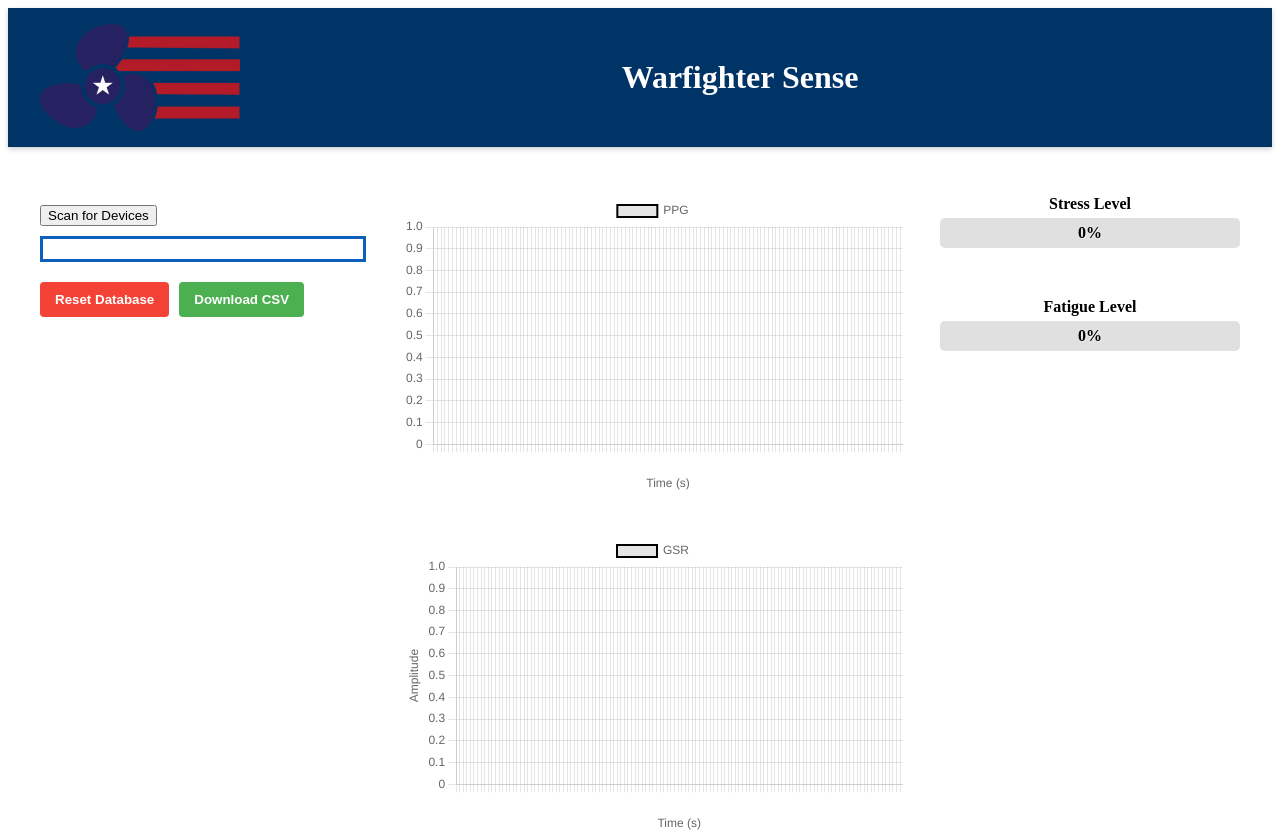
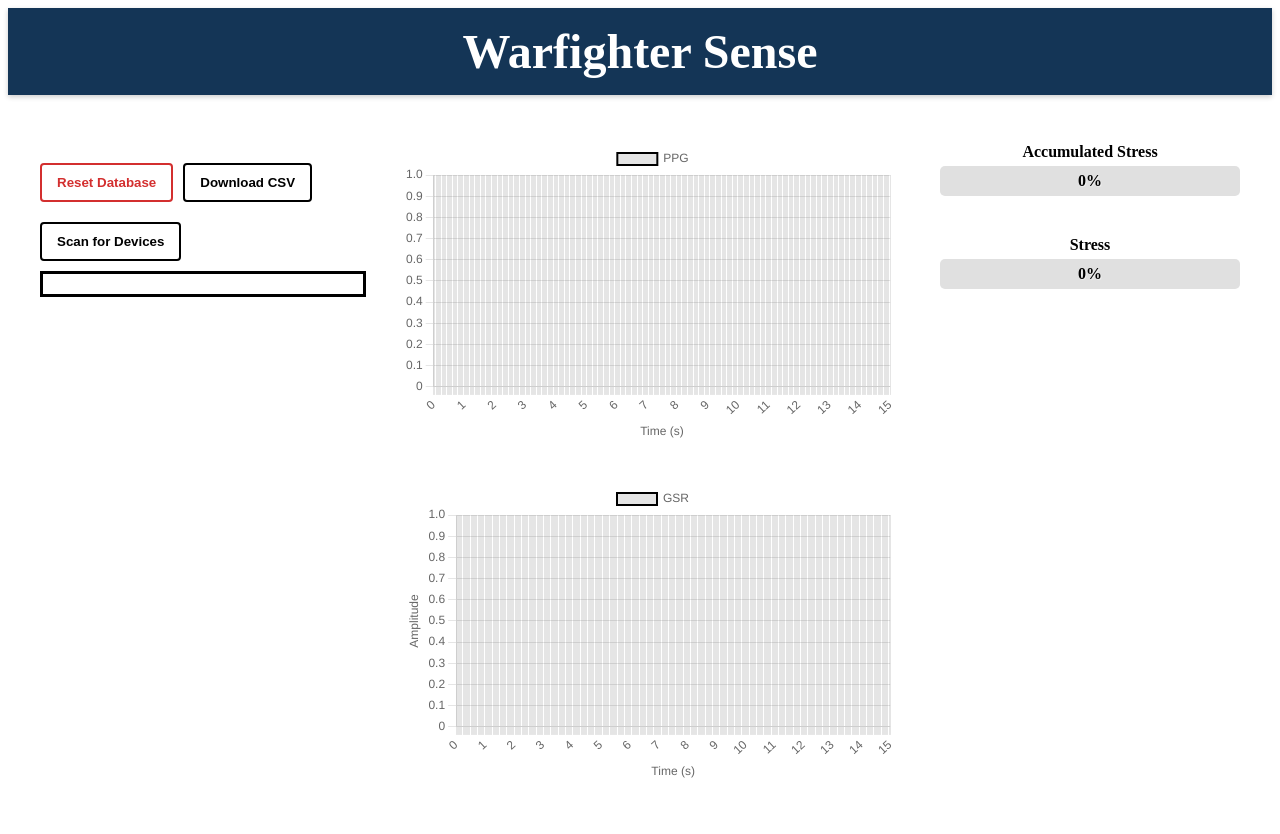
Before and after one commit to dennis-sarajlic/warfighter-app, a Flask app: page / in a window 1280 px wide. Shown: the top 834 px of the page. After the commit the page ends 778 px from the top, so only its background shows below. Run offline with Flask 3, Linux system fonts and the light colour scheme; parts of the project's set-up code (start-up, migrations or seed data) failed here and were passed over; some libraries are stand-ins or nearby versions.

Commit message:
Updates to UI

```diff
--- a/ble_subscribe.py
+++ b/ble_subscribe.py
@@ -43,9 +43,9 @@ def handle_ppg(sender, data):
     if prediction_delay_count == 10 and enough_data():
         prediction_delay_count = 0
         ppg, gsr = get_signals()
-        stress_prediction, fatigue_prediction = make_prediction(ppg, gsr)
-        print(int(stress_prediction), int(fatigue_prediction))
-        socketio.emit("predictions", {'stress':int(stress_prediction), 'fatigue': int(fatigue_prediction)})
+        stress_prediction, stress_proba = make_prediction(ppg, gsr)
+        print(int(stress_prediction), float(stress_proba))
+        socketio.emit("predictions", {'stress':int(stress_prediction), 'stress_proba': float(stress_proba)})
 
 async def connect_and_subscribe(address):
     if address in clients:
--- a/ml/predict.py
+++ b/ml/predict.py
@@ -35,6 +35,6 @@ def make_prediction(ppg_signal, gsr_signal):
 
     # Generate predictions
     stress_prediction = stress_model.predict(features)
-    fatigue_prediction = fatigue_model.predict(features)
+    stress_proba = stress_model.predict_proba(features)[0][1]
 
-    return stress_prediction, fatigue_prediction
+    return stress_prediction, stress_proba
--- a/static/app.js
+++ b/static/app.js
@@ -58,13 +58,15 @@ const socket = io("http://localhost:5000");
 
 const ctx = document.getElementById('ppgChart').getContext('2d');
 
-const MAX_POINTS = 375;  // 25 samples * 15 seconds
+const SAMPLE_RATE = 25;  // 25 Hz
+const MAX_SECONDS = 15;  // 15 seconds display window
+const MAX_POINTS = MAX_SECONDS * SAMPLE_RATE + 1;  // 376 samples (includes point at 0s and 15s)
 
 // Initialize chart with empty data
 const ppgChart = new Chart(ctx, {
   type: 'line',
   data: {
-    labels: Array(MAX_POINTS).fill(''), // blank x-axis labels for now
+    labels: Array(MAX_POINTS).fill(''), // Will be populated with time values
     datasets: [{
       label: 'PPG',
       data: [],
@@ -88,6 +90,13 @@ const ppgChart = new Chart(ctx, {
         title: {
           display: true,
           text: 'Time (s)'
+        },
+        ticks: {
+          autoSkip: false,
+          callback: function(value, index) {
+            // Only show ticks at each second (every 25 points, plus the first point)
+            return index % SAMPLE_RATE === 0 ? (index / SAMPLE_RATE) : '';
+          }
         }
       },
       y: {
@@ -109,6 +118,9 @@ socket.on('ppg_data', (msg) => {
     ppgChart.data.datasets[0].data =
       ppgChart.data.datasets[0].data.slice(-MAX_POINTS);
   }
+
+  // Update x-axis labels based on current data points
+  ppgChart.data.labels = Array(ppgChart.data.datasets[0].data.length).fill('');
 
   // Update chart
   ppgChart.update();
@@ -144,6 +156,13 @@ const gsrChart = new Chart(ctx_gsr, {
         title: {
           display: true,
           text: 'Time (s)'
+        },
+        ticks: {
+          autoSkip: false,
+          callback: function(value, index) {
+            // Only show ticks at each second (every 25 points, plus the first point)
+            return index % SAMPLE_RATE === 0 ? (index / SAMPLE_RATE) : '';
+          }
         }
       },
       y: {
@@ -157,7 +176,7 @@ const gsrChart = new Chart(ctx_gsr, {
   }
 });
 
-// When new PPG data comes in
+// When new GSR data comes in
 socket.on('gsr_data', (msg) => {
   const newData = msg.data;  // array of numbers
 
@@ -170,15 +189,16 @@ socket.on('gsr_data', (msg) => {
       gsrChart.data.datasets[0].data.slice(-MAX_POINTS);
   }
 
+  // Update x-axis labels based on current data points
+  gsrChart.data.labels = Array(gsrChart.data.datasets[0].data.length).fill('');
+
   // Update chart
   gsrChart.update();
 });
 
-
-// Initialize queues for stress and fatigue with 200 zeros
+// Initialize queues for stress with 200 zeros
 const MAX_QUEUE_SIZE = 200;
 let stressQueue = Array(MAX_QUEUE_SIZE).fill(0);
-let fatigueQueue = Array(MAX_QUEUE_SIZE).fill(0);
 
 // Add these lines to your existing JavaScript file
 // The socket variable is already defined in your code
@@ -189,28 +209,43 @@ socket.on('predictions', function(data) {
     stressQueue.push(data.stress);
     stressQueue.shift();
 
-    fatigueQueue.push(data.fatigue);
-    fatigueQueue.shift();
-
     // Update the progress bars
     updateBars();
+
+    const stressProba = data.stress_proba;
+
+    // Convert to percentage (0-100)
+    const stressPercentage = Math.round(stressProba * 100);
+
+    // Update the progress bar width
+    const stressBar = document.getElementById('stress-proba-bar');
+    stressBar.style.width = `${stressPercentage}%`;
+
+    // Update the percentage text
+    const percentageText = document.getElementById('stress-proba-percentage');
+    percentageText.textContent = `${stressPercentage}%`;
+
+    // Set color based on stress level
+    if (stressPercentage < 30) {
+      stressBar.style.backgroundColor = '#4CAF50'; // Green for low stress
+    } else if (stressPercentage < 70) {
+      stressBar.style.backgroundColor = '#FFC107'; // Yellow/amber for medium stress
+    } else {
+      stressBar.style.backgroundColor = '#F44336'; // Red for high stress
+    }
 });
 
 // Function to update both progress bars
 function updateBars() {
     // Get references to the progress bars
     const stressBar = document.getElementById('stress-bar');
-    const fatigueBar = document.getElementById('fatigue-bar');
     const stressPercentage = document.getElementById('stress-percentage');
-    const fatiguePercentage = document.getElementById('fatigue-percentage');
 
     // Calculate the sum of values in each queue
     const stressSum = stressQueue.reduce((acc, val) => acc + val, 0);
-    const fatigueSum = fatigueQueue.reduce((acc, val) => acc + val, 0);
 
     // Calculate percentages
     const stressPercentValue = (stressSum / MAX_QUEUE_SIZE) * 100;
-    const fatiguePercentValue = (fatigueSum / MAX_QUEUE_SIZE) * 100;
 
     // Update the progress bars
     if (stressBar) {
@@ -218,18 +253,9 @@ function updateBars() {
         updateBarColor(stressBar, stressPercentValue);
     }
 
-    if (fatigueBar) {
-        fatigueBar.style.width = `${fatiguePercentValue}%`;
-        updateBarColor(fatigueBar, fatiguePercentValue);
-    }
-
     // Update percentage text if elements exist
     if (stressPercentage) {
         stressPercentage.textContent = `${Math.round(stressPercentValue)}%`;
-    }
-
-    if (fatiguePercentage) {
-        fatiguePercentage.textContent = `${Math.round(fatiguePercentValue)}%`;
     }
 }
 
--- a/static/style.css
+++ b/static/style.css
@@ -1,5 +1,60 @@
+/* Common Button Styling */
+button {
+    padding: 10px 15px;
+    border: 2px solid #000000;
+    border-radius: 4px;
+    background-color: #ffffff;
+    color: #000000;
+    font-weight: bold;
+    cursor: pointer;
+    transition: all 0.3s ease;
+}
+
+button:hover {
+    background-color: #000000;
+    color: #ffffff;
+}
+
+/* Specific button classes while maintaining the new style */
+.scan-button {
+    margin-top: 10px;
+}
+
+.connect-button {
+    margin-top: 8px;
+}
+
+.action-button {
+    padding: 10px 15px;
+    border: 2px solid #000000;
+    border-radius: 4px;
+    background-color: #ffffff;
+    color: #000000;
+    font-weight: bold;
+    cursor: pointer;
+    transition: all 0.3s ease;
+}
+
+.action-button:hover {
+    background-color: #000000;
+    color: #ffffff;
+}
+
+/* If you still want a different style for danger buttons but keeping with your theme */
+.action-button.danger {
+    border-color: #d32f2f;
+    color: #d32f2f;
+    background-color: #ffffff;
+}
+
+.action-button.danger:hover {
+    background-color: #d32f2f;
+    color: #ffffff;
+}
+
+/* The rest of your CSS remains unchanged */
 .top-bar {
-    background-color: #003366; /* Dark blue */
+    background-color: #143556; /* Dark blue */
     color: white;
     padding: 1rem 2rem;
     display: flex;
@@ -11,23 +66,13 @@
 
 .top-bar h1 {
     margin: 0;
-    font-size: 2rem;
+    font-size: 3rem;
     flex: 1;
     text-align: center;
 }
 
-.top-bar img.logo {
-    height: 40px;
-    position: absolute;
-    left: 2rem;
-}
-
-.scan-button {
-    margin-top: 10px;
-}
-
 .device-card {
-    border: 1px solid #0682af;
+    border: 1px solid #000000;
     padding: 10px;
     margin: 8px 0;
     border-radius: 6px;
@@ -39,15 +84,11 @@
     font-weight: bold;
 }
 
-.connect-button {
-    margin-top: 8px;
-}
-
 /* Scrollable container */
 #device-list-container {
     max-height: 400px; /* Adjust based on your design */
     overflow-y: auto;
-    border: 3px solid #0d5fbd;
+    border: 3px solid #000000;
     padding: 10px;
     margin-top: 10px;
     width: 300px;
@@ -70,7 +111,6 @@
 .top-right-bars {
     display: flex;
     flex-direction: column;
-    gap: 50px; /* This controls the vertical space between bars */
     position: static;
 }
 
@@ -115,29 +155,6 @@
     gap: 10px;
 }
 
-.action-button {
-    padding: 10px 15px;
-    border: none;
-    border-radius: 4px;
-    background-color: #4CAF50;
-    color: white;
-    font-weight: bold;
-    cursor: pointer;
-    transition: background-color 0.3s;
-}
-
-.action-button:hover {
-    background-color: #45a049;
-}
-
-.action-button.danger {
-    background-color: #f44336;
-}
-
-.action-button.danger:hover {
-    background-color: #d32f2f;
-}
-
 .control-section,
 .top-right-bars {
     min-width: 250px;
@@ -151,3 +168,7 @@
     padding: 2rem;
     margin-top: 1rem;
 }
+
+.spacer {
+    height: 40px; /* or whatever size gap you want */
+}
--- a/templates/index.html
+++ b/templates/index.html
@@ -12,7 +12,6 @@
 <body>
 
     <div class="top-bar">
-        <img src="{{ url_for('static', filename='NIUVT_Logo.png') }}" alt="Logo" width="200">
         <h1>Warfighter Sense</h1>
     </div>
 
@@ -20,17 +19,17 @@
 
         <!-- Left column: scan button + device list + db buttons -->
         <div class="control-section">
+            <div class="database-controls">
+                <button id="reset-db-btn" class="action-button danger">Reset Database</button>
+                <button id="export-csv-btn" class="action-button">Download CSV</button>
+            </div>
+
             <div class="scan-button">
                 <button onclick="scanDevices()">Scan for Devices</button>
             </div>
 
             <div id="device-list-container">
                 <div id="device-list"></div>
-            </div>
-
-            <div class="database-controls">
-                <button id="reset-db-btn" class="action-button danger">Reset Database</button>
-                <button id="export-csv-btn" class="action-button">Download CSV</button>
             </div>
         </div>
 
@@ -47,19 +46,21 @@
         <!-- Right column: bars -->
         <div class="top-right-bars">
             <div class="bar-section">
-                <div class="label">Stress Level</div>
+
+                <div class="label">Accumulated Stress</div>
                 <div class="progress-container">
                     <div id="stress-bar" class="progress-bar"></div>
                     <div id="stress-percentage" class="percentage">0%</div>
                 </div>
-            </div>
 
-            <div class="bar-section">
-                <div class="label">Fatigue Level</div>
+                <div class="spacer"></div>
+
+                <div class="label">Stress</div>
                 <div class="progress-container">
-                    <div id="fatigue-bar" class="progress-bar"></div>
-                    <div id="fatigue-percentage" class="percentage">0%</div>
+                    <div id="stress-proba-bar" class="progress-bar"></div>
+                    <div id="stress-proba-percentage" class="percentage">0%</div>
                 </div>
+
             </div>
         </div>
 
```
Also changed, not shown: signals.db.
